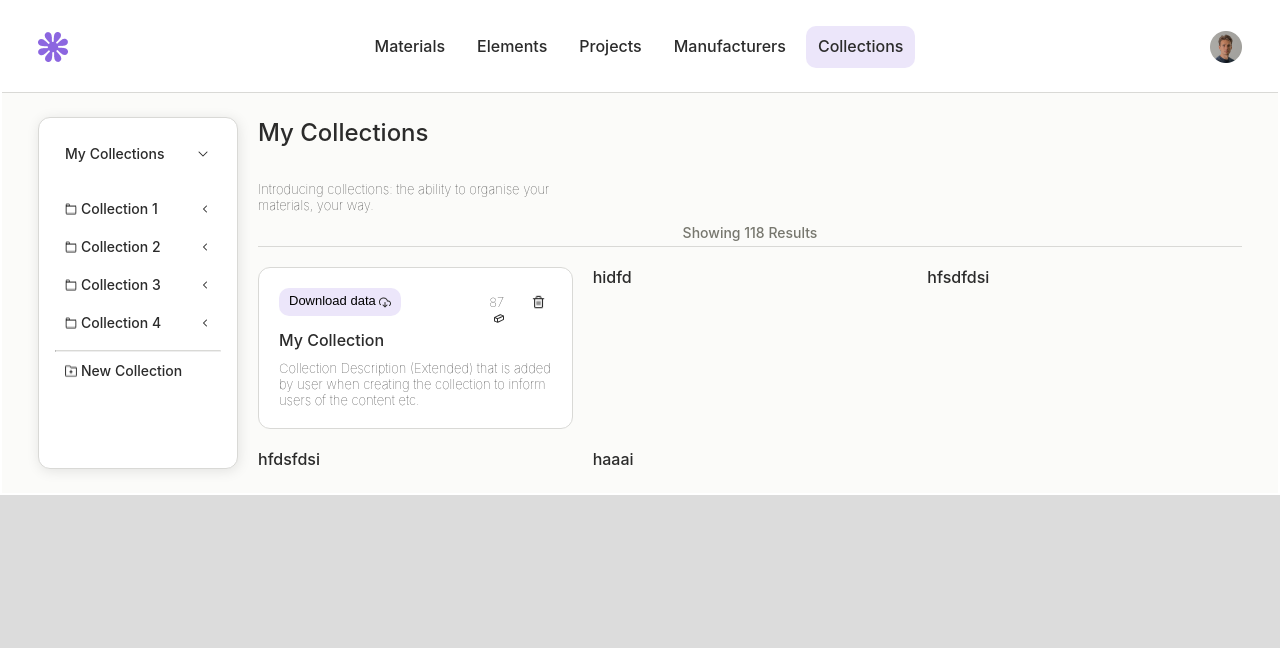
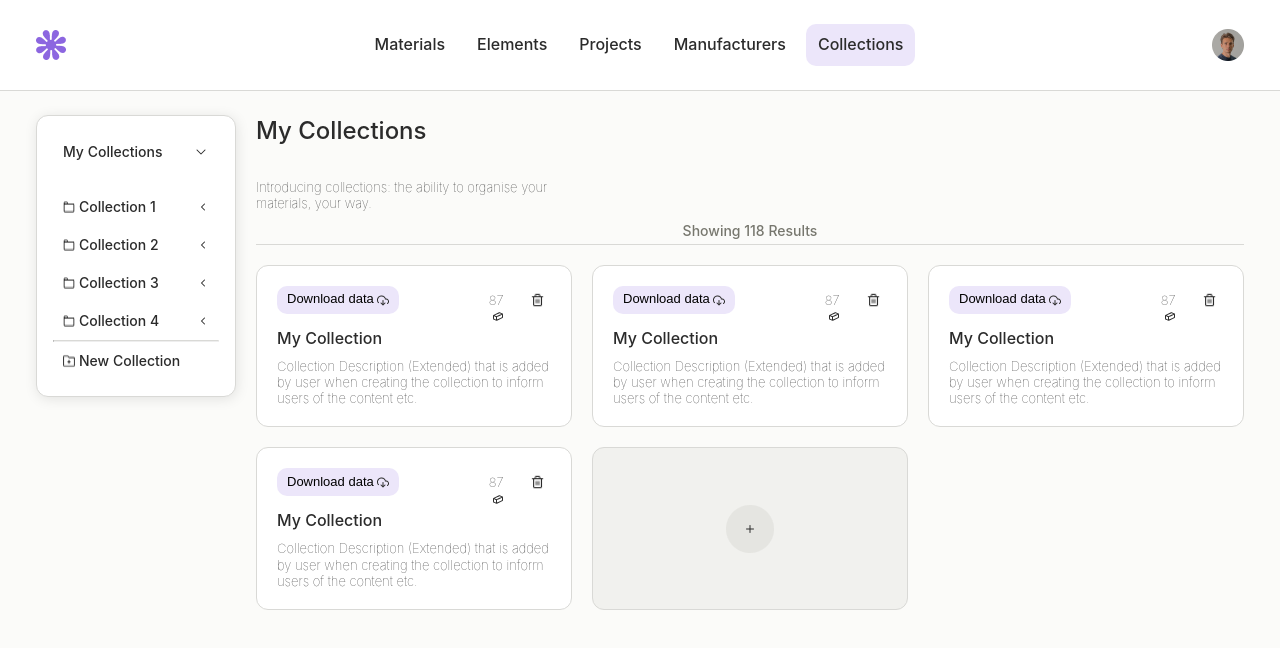
Before and after one commit to saranyavinjarapu/collection_list_crud, a React (Create React App) app: page / in a window 1280 px wide. Shown: the top 648 px of the page. Built offline with nearby package versions, Linux system fonts and the light colour scheme.

Commit message:
created custom logic for filling collection items and added new collection option

```diff
--- a/src/App.css
+++ b/src/App.css
@@ -1,11 +1,14 @@
 * {
   box-sizing: border-box;
+  margin: 0;
+  padding: 0;
 }
-body,
-html {
+
+body {
   background-color: gainsboro;
-  margin: 0;
+  height: 100vh;
   font-family: Inter;
   font-weight: 500;
   color: #2b2b2b;
+  display: flex;
 }
--- a/src/components/CollectionDetail/CollectionDetail.js
+++ b/src/components/CollectionDetail/CollectionDetail.js
@@ -1,15 +1,23 @@
 import React from "react";
 import styles from "./CollectionDetail.module.css";
 import CollectionDetailItem from "./CollectionDetailItem";
+import { collectionsList } from "./helpers";
+import add_collection_icon from "../../assets/add_collection.png";
 
 const CollectionDetail = () => {
   return (
     <div className={styles.collectionDetailMain}>
-      <CollectionDetailItem></CollectionDetailItem>
-      <div>hidfd</div>
-      <div>hfsdfdsi</div>
-      <div>hfdsfdsi</div>
-      <div>haaai</div>
+      {collectionsList.map((item, index) => (
+        <CollectionDetailItem
+          key={index}
+          title={item.title}
+          description={item.description}
+          stats={item.stats}
+        ></CollectionDetailItem>
+      ))}
+      <div className={styles.addCollectionItem}>
+        <img src={add_collection_icon} alt="add new collection item"></img>
+      </div>
     </div>
   );
 };
--- a/src/components/CollectionDetail/CollectionDetail.module.css
+++ b/src/components/CollectionDetail/CollectionDetail.module.css
@@ -12,6 +12,15 @@
   display: flex;
   flex-direction: column;
   gap: 16px;
+}
+
+.addCollectionItem {
+  border: 1px solid #d9d9d6;
+  border-radius: 12px;
+  background-color: #f1f1ee;
+  display: flex;
+  align-items: center;
+  justify-content: center;
 }
 
 .collectionDetailItemToolbar {
--- a/src/components/CollectionDetail/CollectionDetailItem.js
+++ b/src/components/CollectionDetail/CollectionDetailItem.js
@@ -4,26 +4,24 @@ import download_icon from "../../assets/download.png";
 import box_icon from "../../assets/box.png";
 import delete_icon from "../../assets/delete.png";
 
-const CollectionDetailItem = () => {
+const CollectionDetailItem = ({ title, description, stats }) => {
   return (
     <div className={styles.collectionDetailItemCard}>
       <div className={styles.collectionDetailItemToolbar}>
         <button className={styles.downloadButton}>
-          Download data <img src={download_icon}></img>
+          Download data <img src={download_icon} alt="download data"></img>
         </button>
         <div className={styles.statsInfo}>
           <button className={styles.statsButton}>
-            87<img src={box_icon}></img>
+            {stats}
+            <img src={box_icon} alt="collection stats"></img>
           </button>
-          <img src={delete_icon}></img>
+          <img src={delete_icon} alt="delete"></img>
         </div>
       </div>
       <div className={styles.collectionDetailItem}>
-        <div className={styles.collectionDetailItemTitle}>My Collection</div>
-        <div className={styles.collectionDetailItemDesc}>
-          Collection Description (Extended) that is added by user when creating
-          the collection to inform users of the content etc.
-        </div>
+        <div className={styles.collectionDetailItemTitle}>{title}</div>
+        <div className={styles.collectionDetailItemDesc}>{description}</div>
       </div>
     </div>
   );
--- /dev/null
+++ b/src/components/CollectionDetail/helpers.js
@@ -0,0 +1,26 @@
+export const collectionsList = [
+  {
+    title: "My Collection",
+    description:
+      "Collection Description (Extended) that is added by user when creating the collection to inform users of the content etc.",
+    stats: 87,
+  },
+  {
+    title: "My Collection",
+    description:
+      "Collection Description (Extended) that is added by user when creating the collection to inform users of the content etc.",
+    stats: 87,
+  },
+  {
+    title: "My Collection",
+    description:
+      "Collection Description (Extended) that is added by user when creating the collection to inform users of the content etc.",
+    stats: 87,
+  },
+  {
+    title: "My Collection",
+    description:
+      "Collection Description (Extended) that is added by user when creating the collection to inform users of the content etc.",
+    stats: 87,
+  },
+];
--- a/src/components/Navbar/Navbar.module.css
+++ b/src/components/Navbar/Navbar.module.css
@@ -7,6 +7,7 @@
   padding: 16px;
   gap: 16px;
   box-shadow: 1px 2px 13px rgba(0, 0, 0, 0.1);
+  height: max-content;
 }
 
 .navMenuItem {
--- a/src/pages/Home/Home.module.css
+++ b/src/pages/Home/Home.module.css
@@ -1,10 +1,11 @@
 .home {
-  border: 2px solid white;
   display: flex;
   flex-direction: column;
+  height: 100%;
 }
 .main {
   display: flex;
+  height: 100%;
   padding: 24px 36px;
   gap: 20px;
   background-color: #fbfbf9;
```
Also changed, not shown: src/assets/add_collection.png (added).
